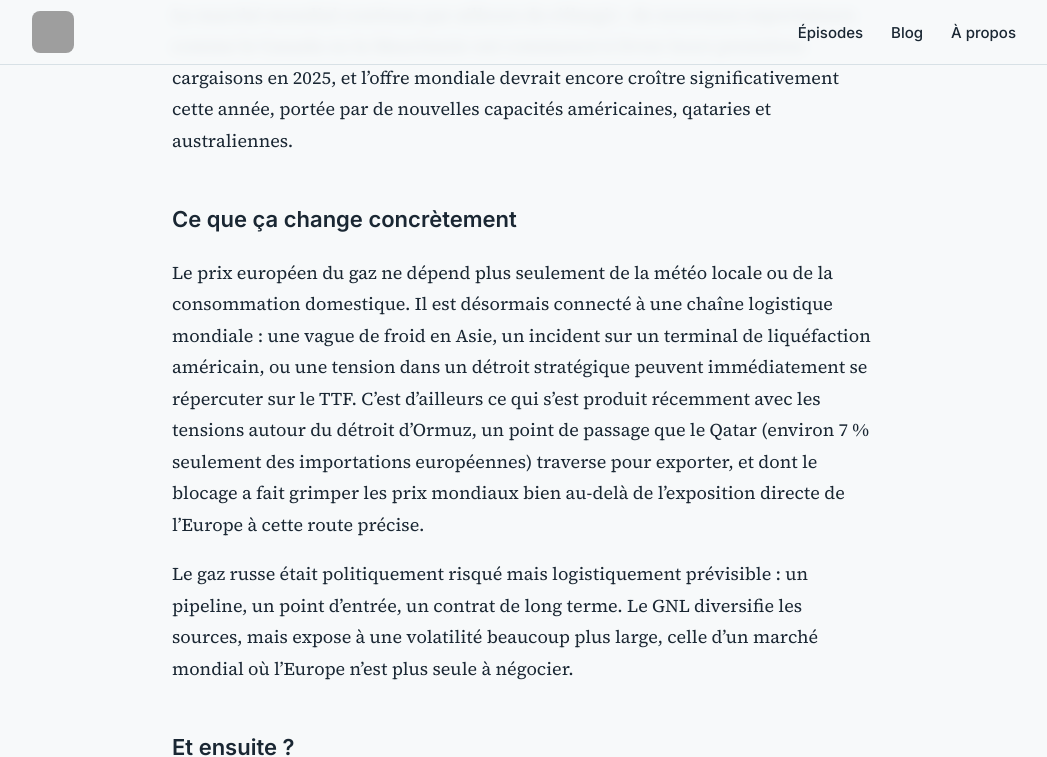
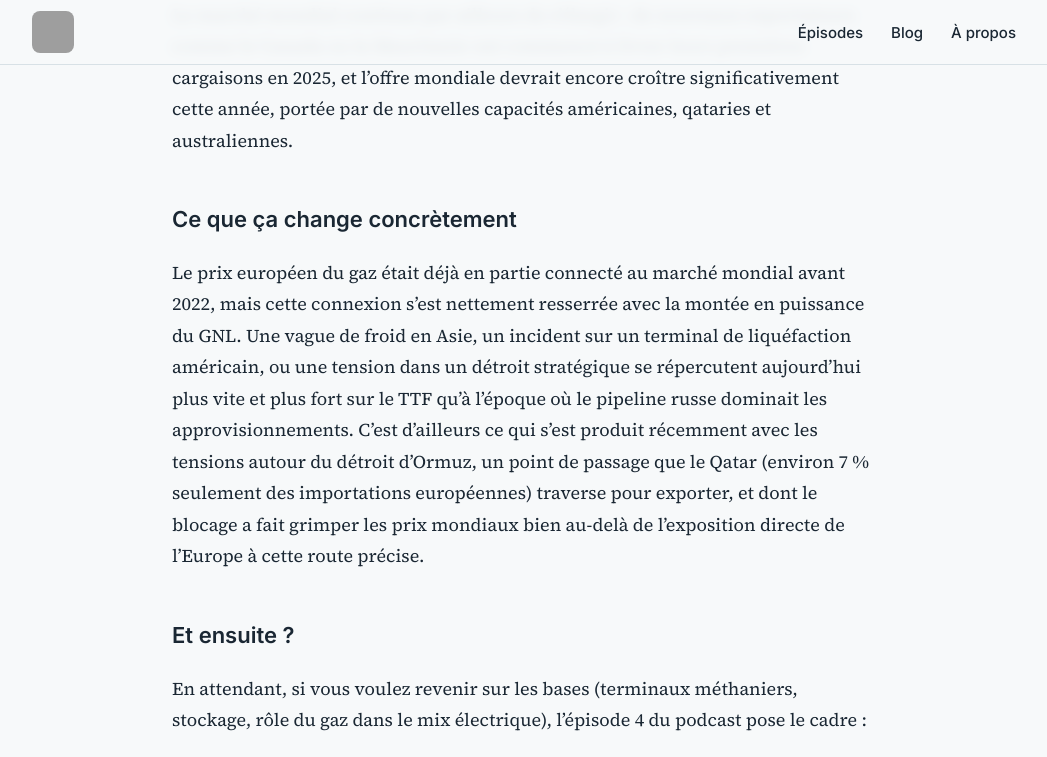
Before and after one commit to InsideEnergyMarkets/Inside-Energy-Markets, a Jekyll site: the page built from _posts/2026-09-09-gnl-nouvelle-colonne-vertebrale-gaz-europeen.md, in a window 1280 px wide and 900 px high, scrolled down 1790 px, cut to the strip 0-757 px from the top of the window. Shown: the whole strip, without its empty margins (116-1163 px from the left). Built offline with Jekyll 4.4.1, drawn with Linux system fonts in a browser that asks for light colours; grey boxes are pictures that could not be loaded.

Commit message:
Update analysis of European gas price dependencies
Clarified the impact of global LNG market on European gas prices, emphasizing the increased volatility and connection to international events.

```diff
--- a/_posts/2026-09-09-gnl-nouvelle-colonne-vertebrale-gaz-europeen.md
+++ b/_posts/2026-09-09-gnl-nouvelle-colonne-vertebrale-gaz-europeen.md
@@ -20,9 +20,7 @@ Le marché mondial continue par ailleurs de s'élargir : de nouveaux exportateur
 
 ## Ce que ça change concrètement
 
-Le prix européen du gaz ne dépend plus seulement de la météo locale ou de la consommation domestique. Il est désormais connecté à une chaîne logistique mondiale : une vague de froid en Asie, un incident sur un terminal de liquéfaction américain, ou une tension dans un détroit stratégique peuvent immédiatement se répercuter sur le TTF. C'est d'ailleurs ce qui s'est produit récemment avec les tensions autour du détroit d'Ormuz, un point de passage que le Qatar (environ 7 % seulement des importations européennes) traverse pour exporter, et dont le blocage a fait grimper les prix mondiaux bien au-delà de l'exposition directe de l'Europe à cette route précise.
-
-Le gaz russe était politiquement risqué mais logistiquement prévisible : un pipeline, un point d'entrée, un contrat de long terme. Le GNL diversifie les sources, mais expose à une volatilité beaucoup plus large, celle d'un marché mondial où l'Europe n'est plus seule à négocier.
+Le prix européen du gaz était déjà en partie connecté au marché mondial avant 2022, mais cette connexion s'est nettement resserrée avec la montée en puissance du GNL. Une vague de froid en Asie, un incident sur un terminal de liquéfaction américain, ou une tension dans un détroit stratégique se répercutent aujourd'hui plus vite et plus fort sur le TTF qu'à l'époque où le pipeline russe dominait les approvisionnements. C'est d'ailleurs ce qui s'est produit récemment avec les tensions autour du détroit d'Ormuz, un point de passage que le Qatar (environ 7 % seulement des importations européennes) traverse pour exporter, et dont le blocage a fait grimper les prix mondiaux bien au-delà de l'exposition directe de l'Europe à cette route précise.
 
 
 ## Et ensuite ?
```
